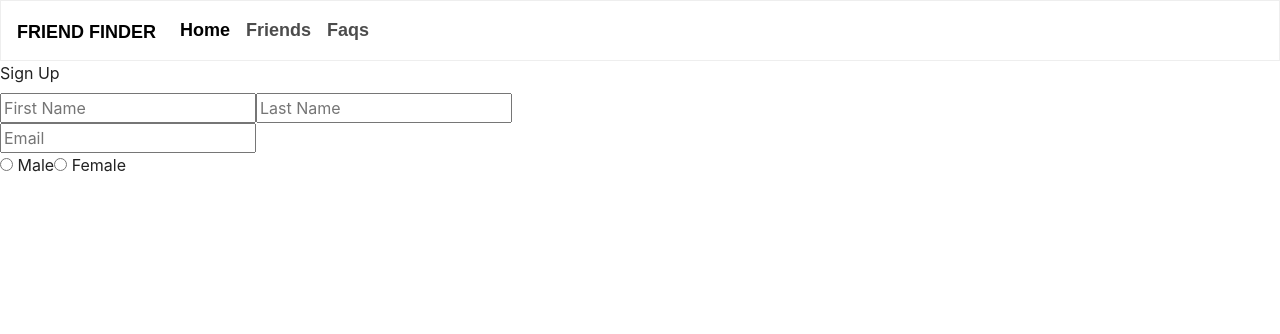
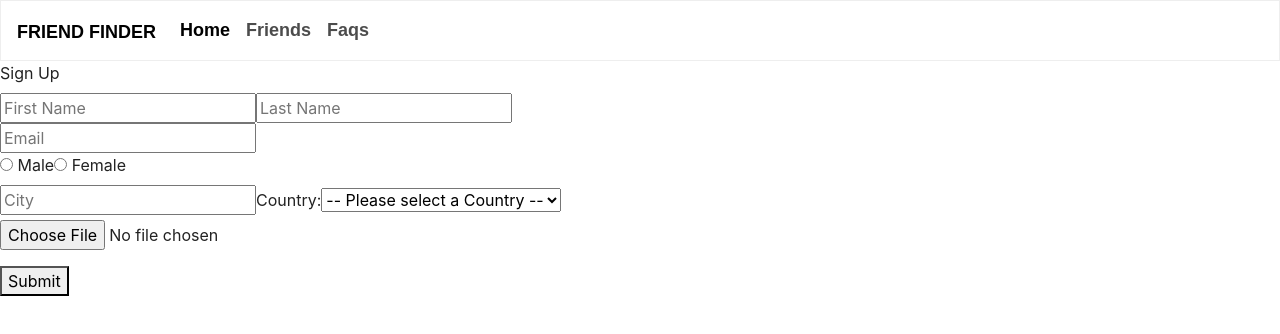
Before and after one commit to suarez9093/react_friend_finder, a React (Create React App) app in the folder client/: page / in a window 1280 px wide. Shown: the top 334 px of the page. Built offline with nearby package versions, Linux system fonts and the light colour scheme; a web font is replaced by a local one.

Commit message:
form inputs completed. moving on to other text on the homepage

```diff
--- a/client/src/components/SignUpForm/SignUpForm.js
+++ b/client/src/components/SignUpForm/SignUpForm.js
@@ -3,6 +3,7 @@ import React from "react";
 function SignUpForm(props) {
     return (
         <div>
+            <form>
                 <label>Sign Up</label>
                 <br />
                 {/* Input for First Name */}
@@ -57,9 +58,38 @@ function SignUpForm(props) {
                     />
                 </label> Female
 
+            <br />
+                {/* Input for City */}
+                <input
+                    type="text"
+                    placeholder="City"
+                    name="city"
+                    onChange={props.handleChange}
+                    value={props.data.city}
+                />
+                <label>Country: </label>
+                <select
+                    name="country"
+                    value={props.data.country}
+                    onChange={props.handleChange}
+                >
+                    <option value="">-- Please select a Country --</option>
+                    <option value="usa">USA</option>
+                    <option value="canada">Canada</option>
+                    <option value="mexico">Mexico</option>
+                    <option value="spain">Spain</option>
+                    <option value="thailand">Thailand</option>
+
+                </select>
+
+                {/* Image upload */}
+                <br />
+                <input type="file" />
                 <p>{props.data.firstName} {props.data.lastName}</p>
                 <p>{props.data.email} {props.data.gender}</p>
-
+                <p>{props.data.city} {props.data.country}</p>
+                <button>Submit</button>
+            </form>
         </div>
     )
 }
--- a/client/src/components/SignUpForm/SignUpFormContainer.js
+++ b/client/src/components/SignUpForm/SignUpFormContainer.js
@@ -8,7 +8,9 @@ class SignUpFormContainer extends Component {
             firstName: "",
             lastName: "",
             email: "",
-            gender: ""
+            gender: "",
+            city: "",
+            country: ""
         }
 
         this.handleChange = this.handleChange.bind(this)
```
Lines whose indentation alone changed are shown as unchanged.
